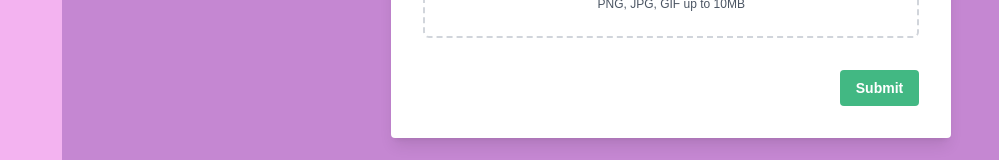
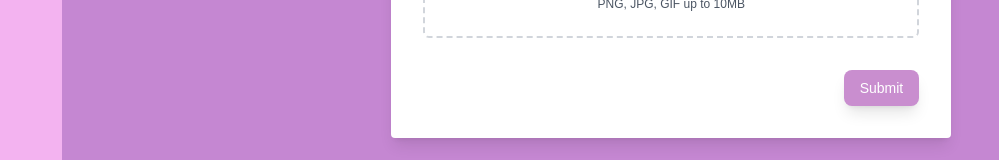
Before and after one commit to SE331-2023-project1/Frontend-Project-Khrai-wai-pai-kon-loei, a Vue app: page /Create-Announcement in a window 1280 px wide. Shown: the part 525-685 px from the top of the page, without its empty margins (0-999 px from the left). Built offline with nearby package versions, Linux system fonts and the light colour scheme; no server answers.

Commit message:
edit button

```diff
--- a/src/views/announcement/CreateAnnouncementView.vue
+++ b/src/views/announcement/CreateAnnouncementView.vue
@@ -64,7 +64,7 @@
 
             <div class="text-right mt-6">
               <button
-                class="bg-[#42b883] hover:bg-[#27a26f] text-white font-bold py-2 px-4 rounded"
+                class="inline-flex items-center px-4 py-2 text-sm font-medium text-center text-white bg-[#c98ecf] rounded-lg hover:bg-[#b062b7] focus:ring-4 focus:outline-none focus:ring-blue-300 shadow-lg"
                 type="submit"
               >
                 Submit
--- a/src/views/profile/ProfileView.vue
+++ b/src/views/profile/ProfileView.vue
@@ -134,7 +134,7 @@ const editToggle = () => {
           <div class="md:col-span-6 text-right mt-2">
             <div class="inline-flex items-end">
               <button
-                class="bg-[#42b883] hover:bg-[#27a26f] text-white font-bold py-2 px-4 rounded disabled:cursor-not-allowed disabled:bg-[#42b88393]"
+                class="inline-flex disabled:cursor-not-allowed items-center px-4 py-2 text-sm font-medium text-center text-white bg-[#c98ecf] rounded-lg hover:bg-[#b062b7] focus:ring-4 focus:outline-none focus:ring-blue-300 shadow-lg"
                 type="submit"
                 :disabled="!isEdit"
               >
```
